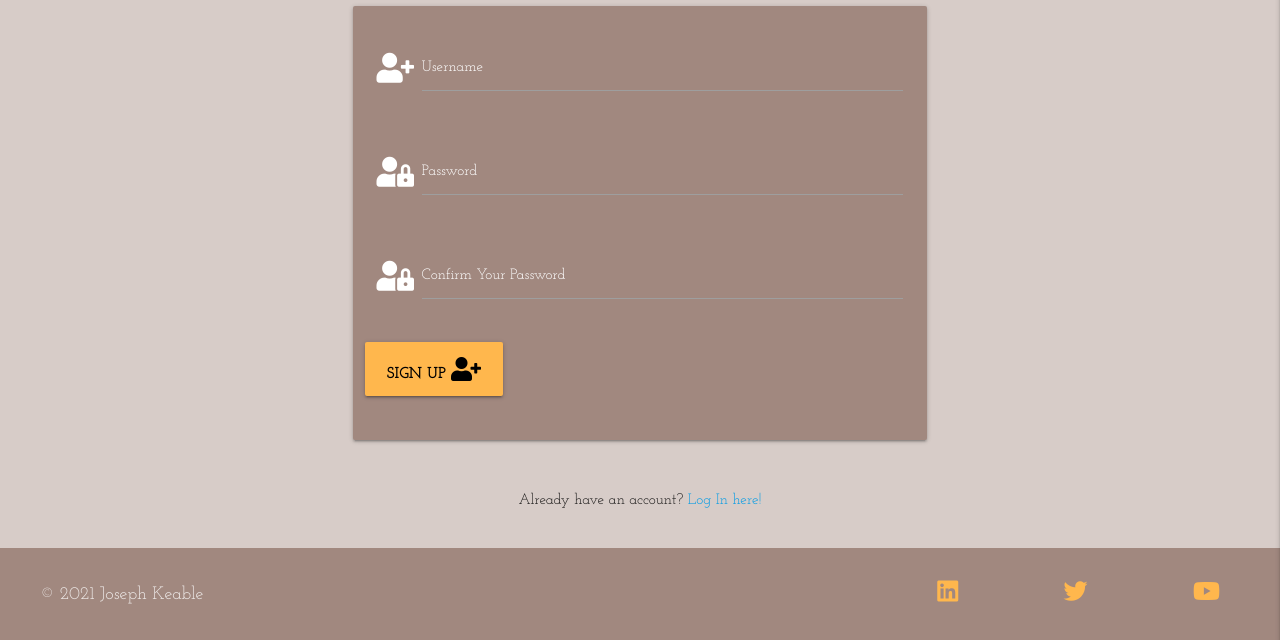
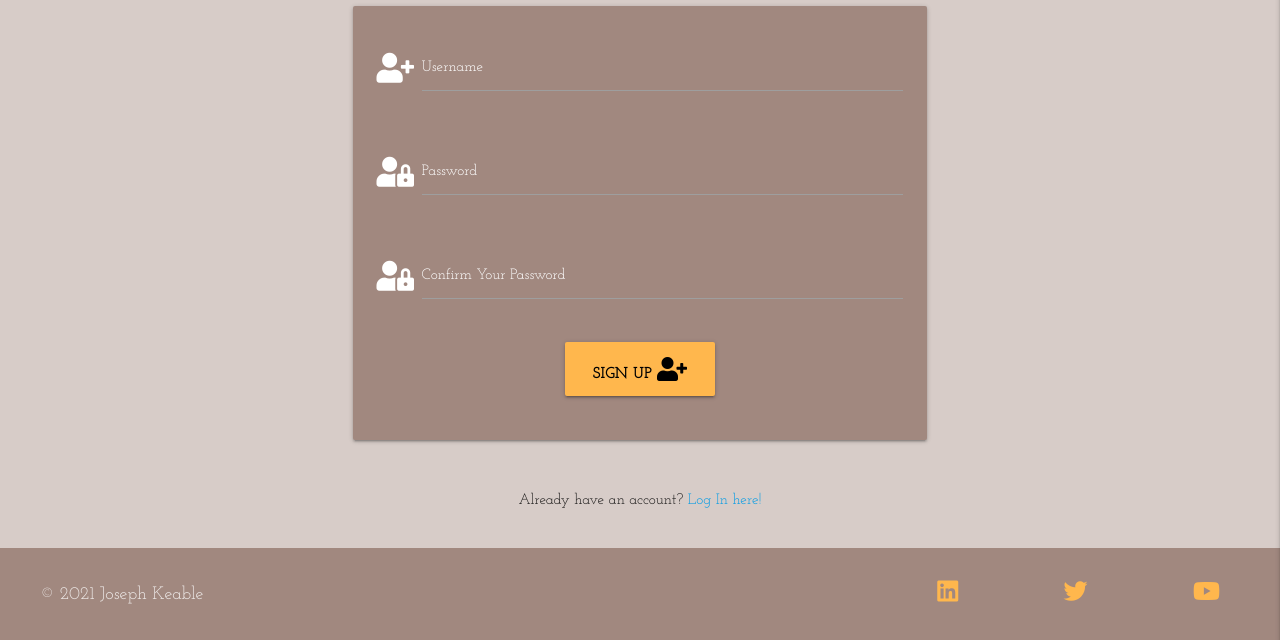
Before and after one commit to dudeguythethird/DIYourself, a Flask app: page /sign_up in a window 1280 px wide. Shown: the part 160-800 px from the top of the page. Run offline with Flask 2, Linux system fonts and the light colour scheme; some libraries are stand-ins or nearby versions; some web fonts are replaced.

Commit message:
re-centers log in and sign up button with less hacky method

```diff
--- a/templates/sign_up.html
+++ b/templates/sign_up.html
@@ -35,10 +35,12 @@
                     </div>
                 </div>
                 <!-- Sign Up Submit Button -->
-                <div class="row btn-container">
-                    <button type="submit" class="col s3 btn-large waves-effect waves-light orange lighten-2 black-text">
-                        Sign Up <i class="fas fa-user-plus"></i>
-                    </button>
+                <div class="row">
+                    <div class="col s12 center-align">
+                        <button type="submit" class="btn-large waves-effect waves-light orange lighten-2 black-text">
+                            Sign Up <i class="fas fa-user-plus"></i>
+                        </button>
+                    </div>
                 </div>
             </div>
         </form>
```
Also changed, not shown: templates/login.html (+6 -4 lines).
